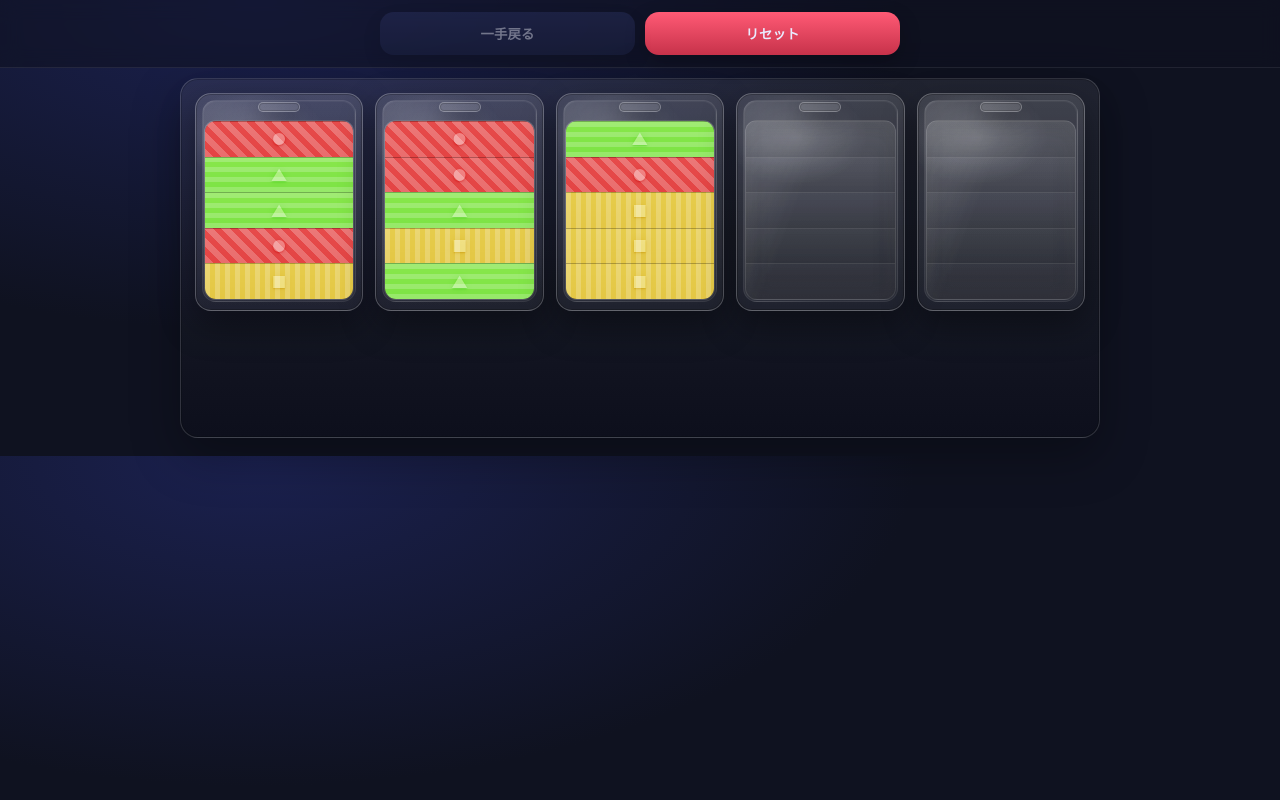
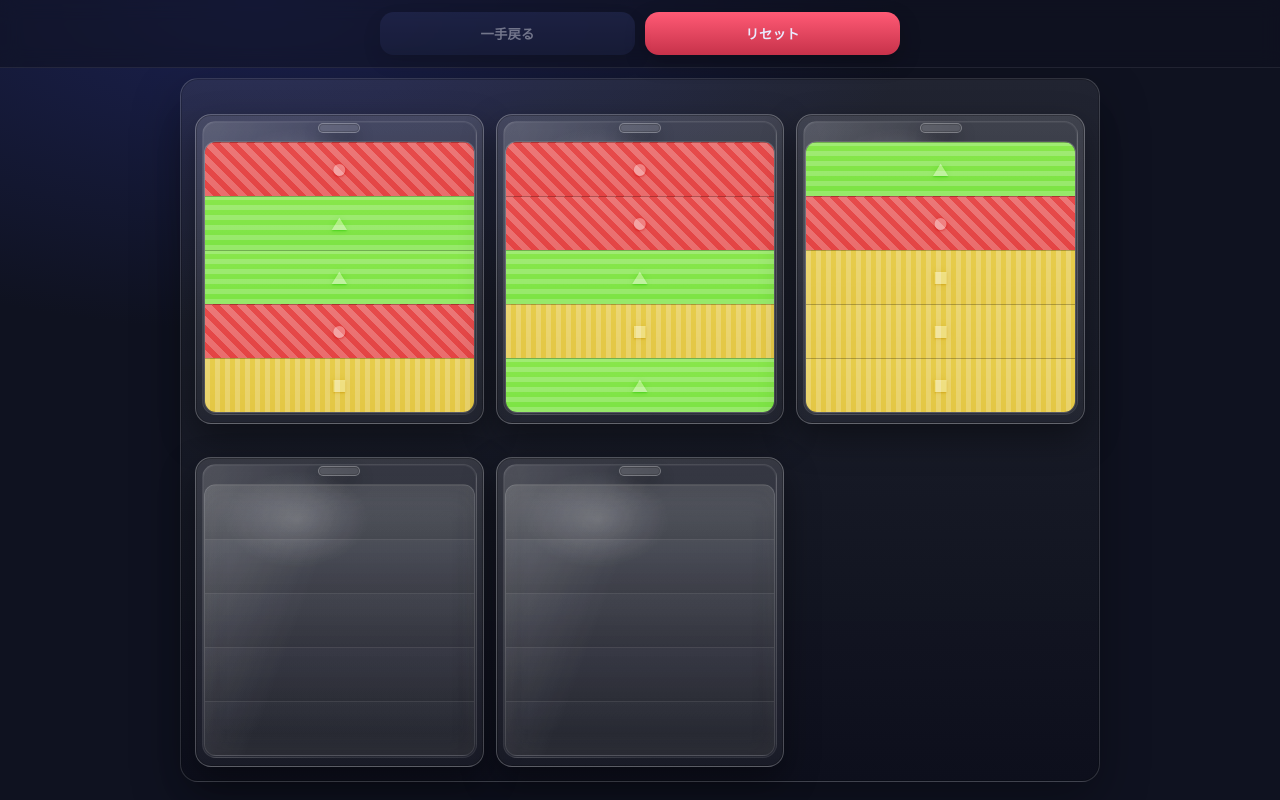
Before and after one commit to borderSABA/water-sort, a plain HTML site: page index.html in a window 1280 px wide. Drawn offline with Linux system fonts and the light colour scheme.

Commit message:
Add files via upload

```diff
--- a/index.html
+++ b/index.html
@@ -10,11 +10,16 @@
       --text:#e9ecff;
     }
     *{box-sizing:border-box}
+    html, body{ height:100%; }
     body{
       margin:0;
       font-family: ui-sans-serif, system-ui, -apple-system, Segoe UI, Roboto, "Noto Sans JP", "Hiragino Sans", "Yu Gothic", sans-serif;
       background: radial-gradient(1200px 600px at 20% 0%, #1b2150 0%, var(--bg) 55%), var(--bg);
       color:var(--text);
+      height: 100dvh;
+      overflow: hidden;
+      display:flex;
+      flex-direction:column;
     }
 
     header{
@@ -46,7 +51,7 @@
     button:disabled{ opacity:.45; cursor:not-allowed; filter:none; }
     .danger{ background: linear-gradient(180deg, #ff5a75, #c7324a); }
 
-    main{ padding: 10px 12px 18px; }
+    main{ padding: 10px 12px 18px; flex:1; min-height:0; overflow:hidden; }
     .board{
       width:min(920px, 100%);
       margin:0 auto;
@@ -54,7 +59,8 @@
       border: 1px solid rgba(255,255,255,.14);
       border-radius: 18px;
       padding: 14px;
-      min-height: 360px;
+      min-height: 0;
+      height: 100%;
       box-shadow:
         0 18px 50px rgba(0,0,0,.30),
         inset 0 0 0 1px rgba(0,0,0,.18);
@@ -63,8 +69,11 @@
     .grid{
       display:grid;
       grid-template-columns: repeat(auto-fit, minmax(86px, 1fr));
-      gap: 12px;
+      gap: var(--gap, 12px);
       align-items:end;
+      align-content: stretch;
+      height: 100%;
+      grid-auto-rows: 1fr;
     }
 
     .bottle{
@@ -119,7 +128,7 @@
     }
 
     .layers{
-      height: 180px;
+      height: var(--layers-h, 180px);
       border-radius: 12px;
       overflow:hidden;
       display:flex;
@@ -139,7 +148,7 @@
       align-items:center;
       justify-content:center;
       font-weight: 900;
-      font-size: 16px;
+      font-size: var(--mark-size, 16px);
       letter-spacing: .2px;
       text-shadow: 0 1px 2px rgba(0,0,0,.75), 0 0 8px rgba(0,0,0,.35);
     }
@@ -477,6 +486,91 @@
   const fx = document.getElementById('fx');
   const flash = document.getElementById('flash');
   const board = document.querySelector('.board');
+  const headerEl = document.querySelector('header');
+  const mainEl = document.querySelector('main');
+
+  let fitRaf = 0;
+  function scheduleFit(){
+    if (fitRaf) return;
+    fitRaf = requestAnimationFrame(() => {
+      fitRaf = 0;
+      fitLayout();
+    });
+  }
+
+  function fitLayout(){
+    // なるべく“1画面内”に収める（スマホのアドレスバー変動に強い）
+    const vv = window.visualViewport;
+    const vh = vv ? vv.height : window.innerHeight;
+    const headerH = headerEl ? headerEl.getBoundingClientRect().height : 0;
+
+    if (mainEl) {
+      mainEl.style.height = Math.max(0, vh - headerH) + 'px';
+    }
+    if (!board) return;
+
+    // mainの内側高さをボードに割り当てる
+    let mainInnerH = vh - headerH;
+    if (mainEl) {
+      const mr = mainEl.getBoundingClientRect();
+      const cs = getComputedStyle(mainEl);
+      const padT = parseFloat(cs.paddingTop) || 0;
+      const padB = parseFloat(cs.paddingBottom) || 0;
+      mainInnerH = mr.height - padT - padB;
+    }
+    board.style.height = Math.max(0, mainInnerH) + 'px';
+
+    // ボード内側サイズ
+    const br = board.getBoundingClientRect();
+    const bcs = getComputedStyle(board);
+    const bpadX = (parseFloat(bcs.paddingLeft) || 0) + (parseFloat(bcs.paddingRight) || 0);
+    const bpadY = (parseFloat(bcs.paddingTop) || 0) + (parseFloat(bcs.paddingBottom) || 0);
+    const innerW = Math.max(0, br.width - bpadX);
+    const innerH = Math.max(0, br.height - bpadY);
+
+    const count = state ? state.bottles.length : 0;
+    if (count <= 0) return;
+
+    const isSmall = window.innerWidth <= 520;
+    const gap = isSmall ? 8 : 12;
+
+    const minCols = 3;
+    const maxCols = Math.min(12, Math.max(minCols, count));
+    const minCellW = isSmall ? (window.innerWidth <= 380 ? 64 : 68) : 76;
+    const overhead = isSmall ? 56 : 60; // neck + padding 等のざっくり
+    const minLayersH = isSmall ? 88 : 110;
+
+    let best = null;
+    for (let cols = minCols; cols <= maxCols; cols++) {
+      const rows = Math.ceil(count / cols);
+      const cellW = (innerW - gap * (cols - 1)) / cols;
+      const cellH = (innerH - gap * (rows - 1)) / rows;
+      const layersH = cellH - overhead;
+
+      const ok = (cellW >= minCellW) && (layersH >= minLayersH);
+      const score = (Math.min(cellW, 140) * 0.7) + (Math.min(layersH, 220) * 1.3) + (ok ? 1000 : 0);
+
+      if (!best || score > best.score) {
+        best = { cols, rows, cellW, cellH, layersH, score };
+      }
+    }
+
+    if (!best) return;
+
+    grid.style.gridTemplateColumns = `repeat(${best.cols}, minmax(0, 1fr))`;
+    grid.style.setProperty('--gap', `${gap}px`);
+
+    const layersHpx = Math.max(70, Math.floor(best.layersH));
+    document.documentElement.style.setProperty('--layers-h', `${layersHpx}px`);
+
+    const markSize = Math.max(11, Math.min(16, Math.floor(layersHpx / 11) + 9));
+    document.documentElement.style.setProperty('--mark-size', `${markSize}px`);
+  }
+
+  window.addEventListener('resize', scheduleFit, { passive: true });
+  window.addEventListener('orientationchange', scheduleFit);
+  if (window.visualViewport) window.visualViewport.addEventListener('resize', scheduleFit);
+
 
   function playFlash() {
     if (!flash) return;
@@ -624,6 +718,7 @@
     }
 
     updateButtons();
+    scheduleFit();
   }
 
   function onBottleClick(index) {
@@ -702,6 +797,7 @@
   restartBtn.addEventListener('click', () => {
     seed++;
     startLevel(N, seed);
+  scheduleFit();
   });
 
   // 初期起動
```
